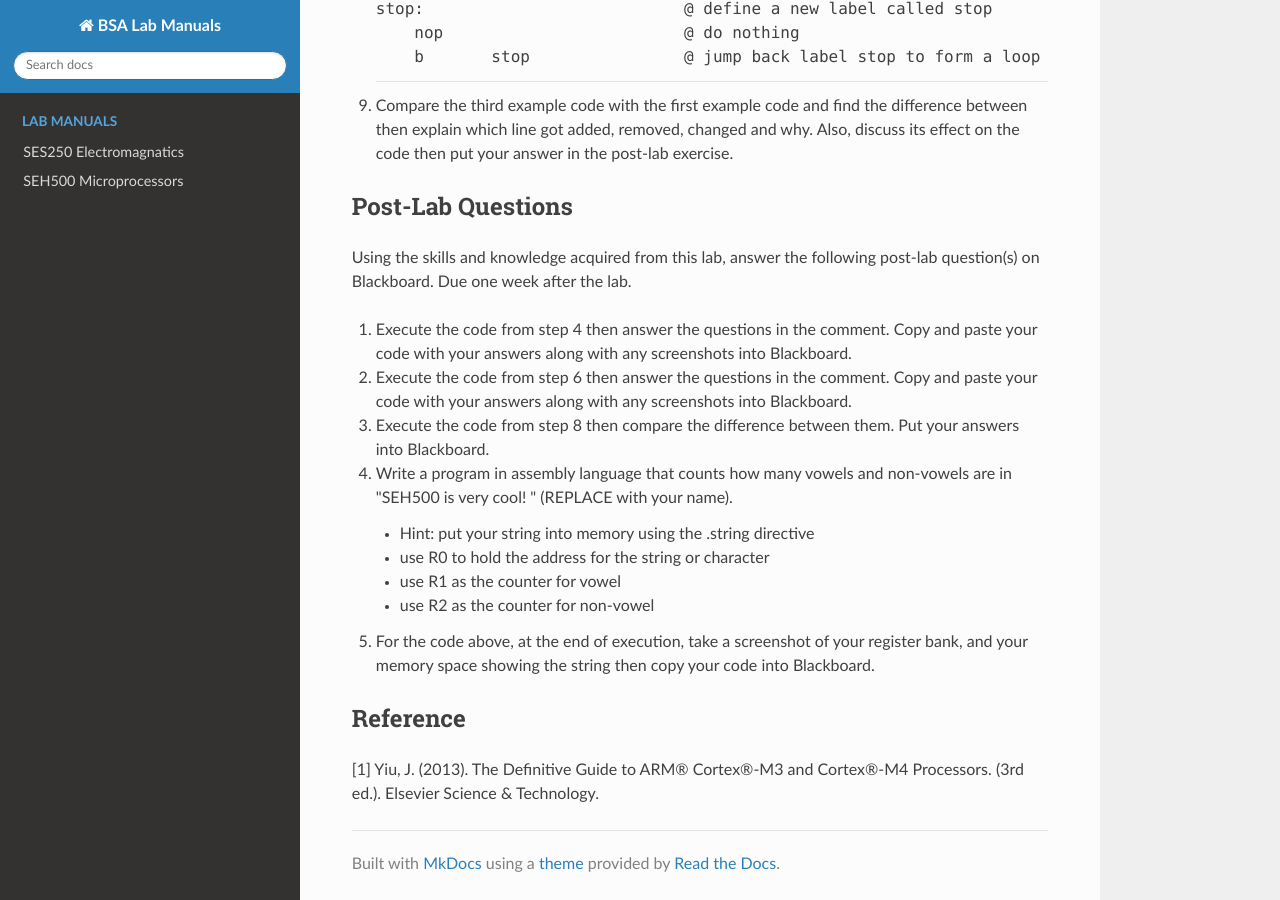
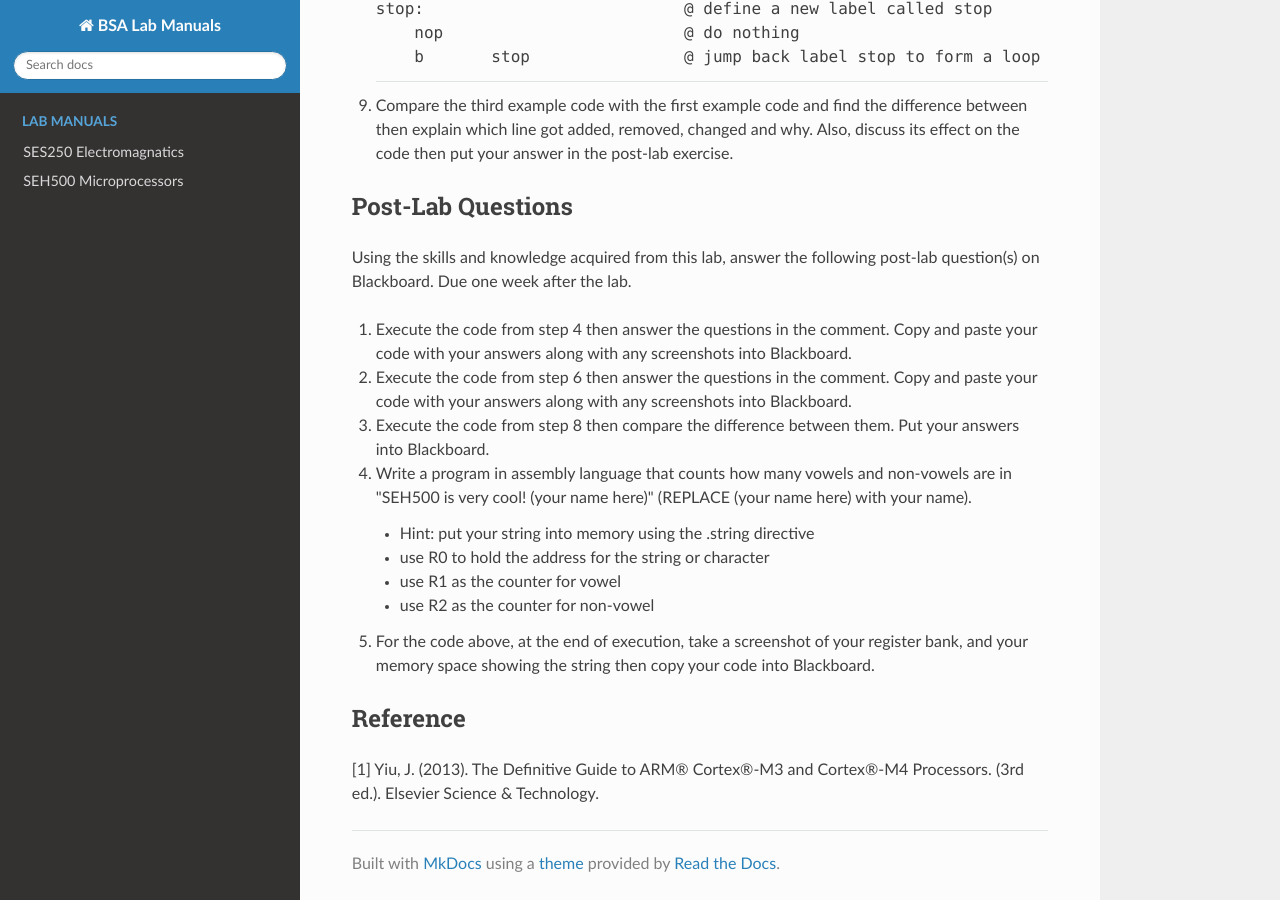
Before and after one commit to Seneca-BSA/bsa, an MkDocs documentation site: the page built from docs/seh500/lab4.md, in a window 1280 px wide and 900 px high, scrolled down 7490 px. Built offline with MkDocs 1.6.1, drawn with Linux system fonts in a browser that asks for light colours; nearby versions of some CDN libraries.

Commit message:
updated lab4 formatting

```diff
--- a/docs/seh500/lab4.md
+++ b/docs/seh500/lab4.md
@@ -262,7 +262,7 @@ Using the skills and knowledge acquired from this lab, answer the following post
 
 1. Execute the code from step 8 then compare the difference between them. Put your answers into Blackboard.
 
-1. Write a program in assembly language that counts how many vowels and non-vowels are in "SEH500 is very cool! <your name here>" (REPLACE <your name here> with your name).
+1. Write a program in assembly language that counts how many vowels and non-vowels are in "SEH500 is very cool! (your name here)" (REPLACE (your name here) with your name).
 
     - Hint: put your string into memory using the .string directive
     - use R0 to hold the address for the string or character
```
